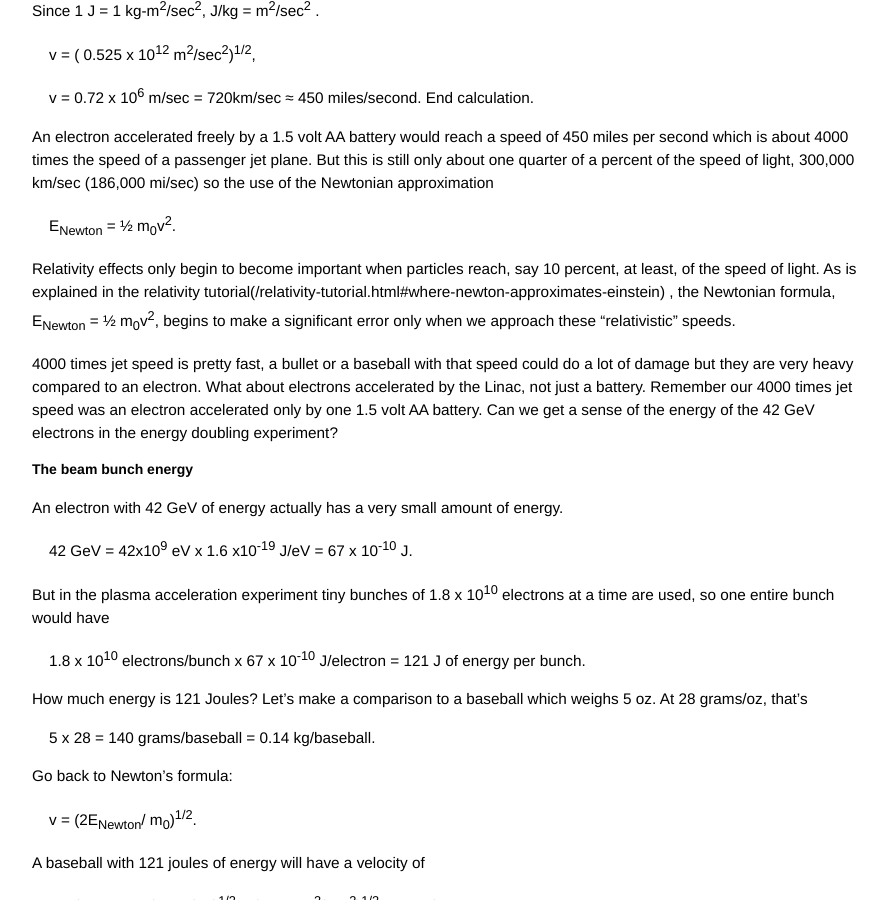
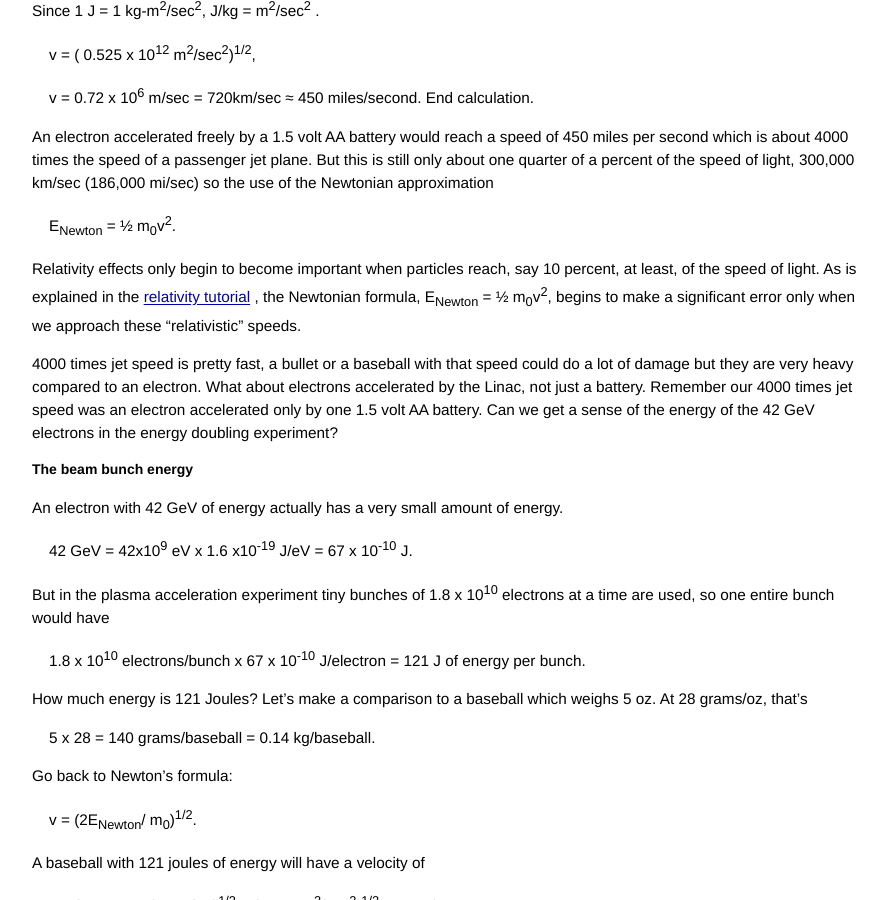
Before and after one commit to grbfacet/facet, a Jekyll site: the page built from beam-acceleration-tutorial.md, in a window 1280 px wide and 900 px high, scrolled down 1767 px. Shown: the whole window, without its empty margins (193-1080 px from the left). Built offline with Jekyll 4.4.1, drawn with Linux system fonts in a browser that asks for light colours.

Commit message:
Update beam-acceleration-tutorial.md

```diff
--- a/beam-acceleration-tutorial.md
+++ b/beam-acceleration-tutorial.md
@@ -75,7 +75,7 @@ An electron accelerated freely by a 1.5 volt AA battery would reach a speed of 4
 
 <span class="eq">E<sub>Newton</sub> = ½ m<sub>0</sub>v<sup>2</sup>.</span>
 
-Relativity effects only begin to become important when particles reach, say 10 percent, at least, of the speed of light. As is explained in the relativity tutorial(/relativity-tutorial.html#where-newton-approximates-einstein)
+Relativity effects only begin to become important when particles reach, say 10 percent, at least, of the speed of light. As is explained in the [relativity tutorial](/relativity-tutorial.html#where-newton-approximates-einstein)
 , the Newtonian formula, E<sub>Newton</sub> = ½ m<sub>0</sub>v<sup>2</sup>, begins to make a significant error only when we approach these “relativistic” speeds.
 
 4000 times jet speed is pretty fast, a bullet or a baseball with that speed could do a lot of damage but they are very heavy compared to an electron. What about electrons accelerated by the Linac, not just a battery. Remember our 4000 times jet speed was an electron accelerated only by one 1.5 volt AA battery. Can we get a sense of the energy of the 42 GeV electrons in the energy doubling experiment?
```
